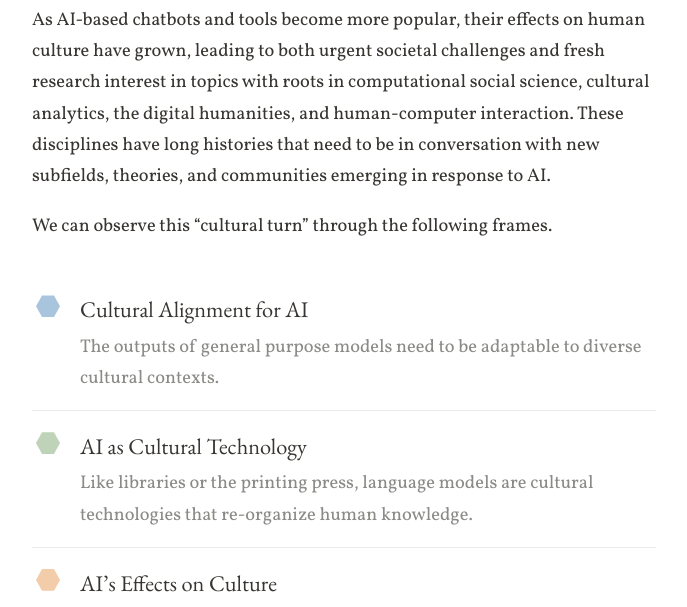
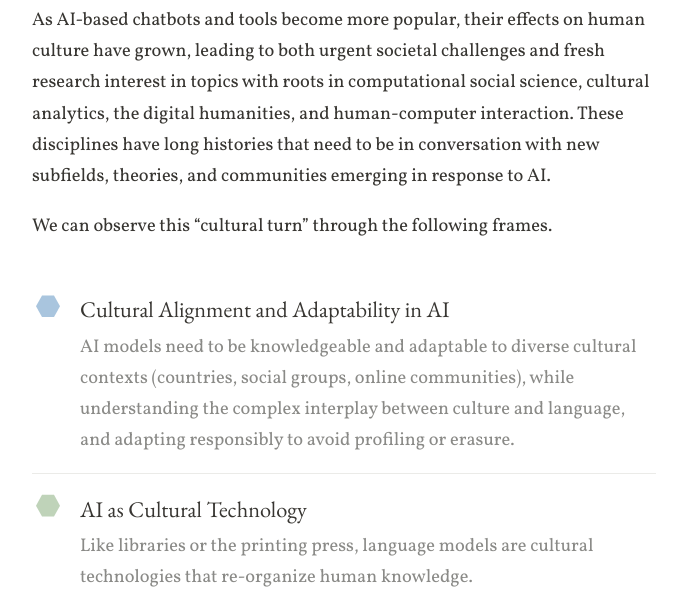
Before and after one commit to society-for-culture-ai/society-for-culture-ai.github.io, a plain HTML site: page index.html in a window 1280 px wide. Shown: the part 609-1216 px from the top of the page, without its empty margins (296-983 px from the left). Drawn offline with nearby package versions, Linux system fonts and the light colour scheme.

Commit message:
Add favicon and update first cultural frame
Co-Authored-By: Claude Opus 5.5 <noreply@anthropic.com>

```diff
--- a/index.html
+++ b/index.html
@@ -8,6 +8,9 @@
   <link rel="preconnect" href="https://fonts.googleapis.com">
   <link rel="preconnect" href="https://fonts.gstatic.com" crossorigin>
   <link href="https://fonts.googleapis.com/css2?family=Courier+Prime&family=EB+Garamond:ital,wght@0,400..600;1,400..600&family=Vollkorn:ital,wght@0,400..700;1,400..700&display=swap" rel="stylesheet">
+  <link rel="icon" href="favicon.ico" sizes="any">
+  <link rel="icon" href="favicon.svg" type="image/svg+xml">
+  <link rel="apple-touch-icon" href="apple-touch-icon.png">
   <link rel="stylesheet" href="style.css">
 </head>
 <body>
@@ -50,8 +53,8 @@
 
         <ol class="frames">
           <li>
-            <h3>Cultural Alignment for AI</h3>
-            <p>The outputs of general purpose models need to be adaptable to diverse cultural contexts.</p>
+            <h3>Cultural Alignment and Adaptability in AI</h3>
+            <p>AI models need to be knowledgeable and adaptable to diverse cultural contexts (countries, social groups, online communities), while understanding the complex interplay between culture and language, and adapting responsibly to avoid profiling or erasure.</p>
           </li>
           <li>
             <h3>AI as Cultural Technology</h3>
```
Also changed, not shown: apple-touch-icon.png (added), favicon.ico (added), favicon.svg (added).
